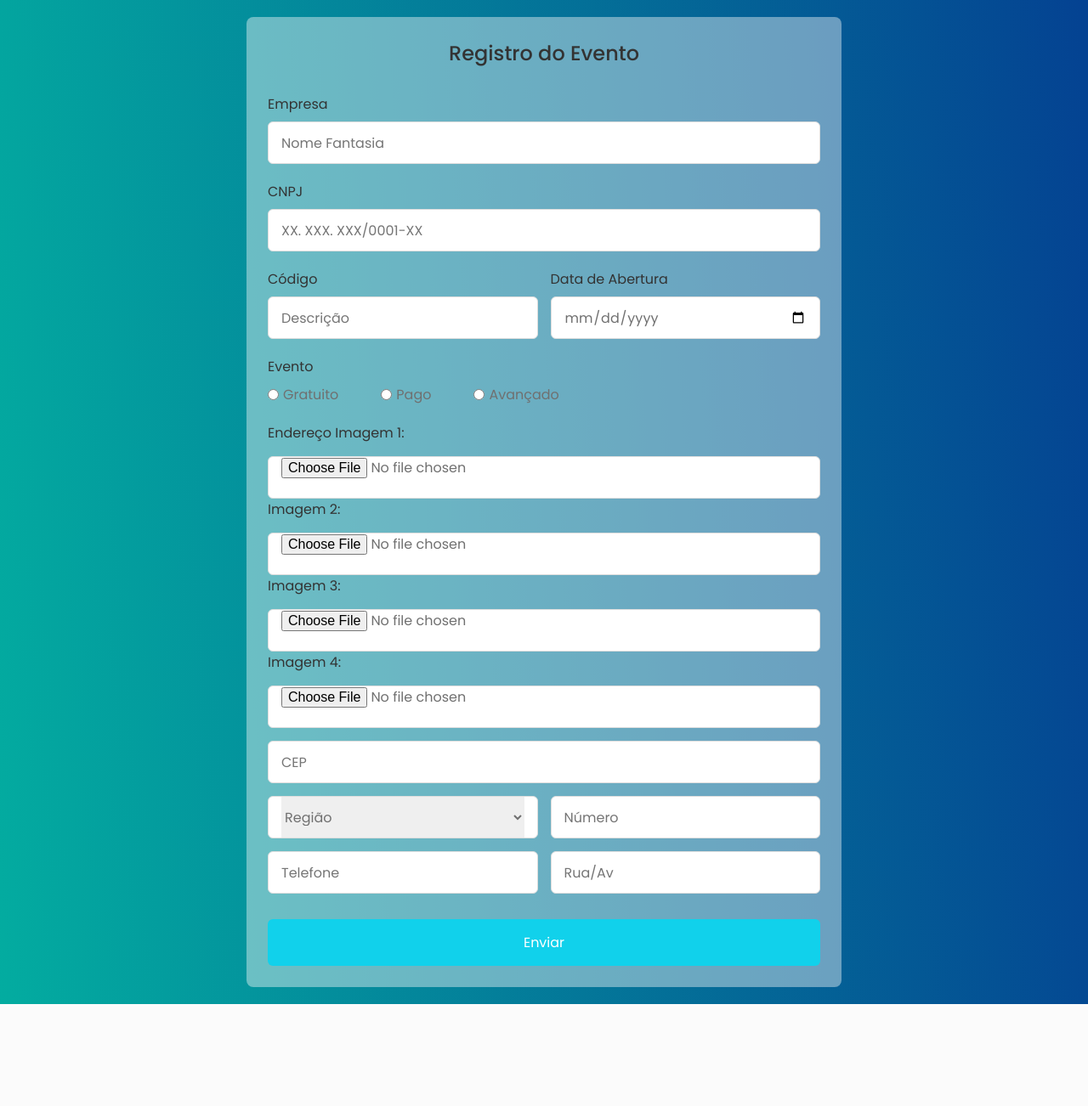
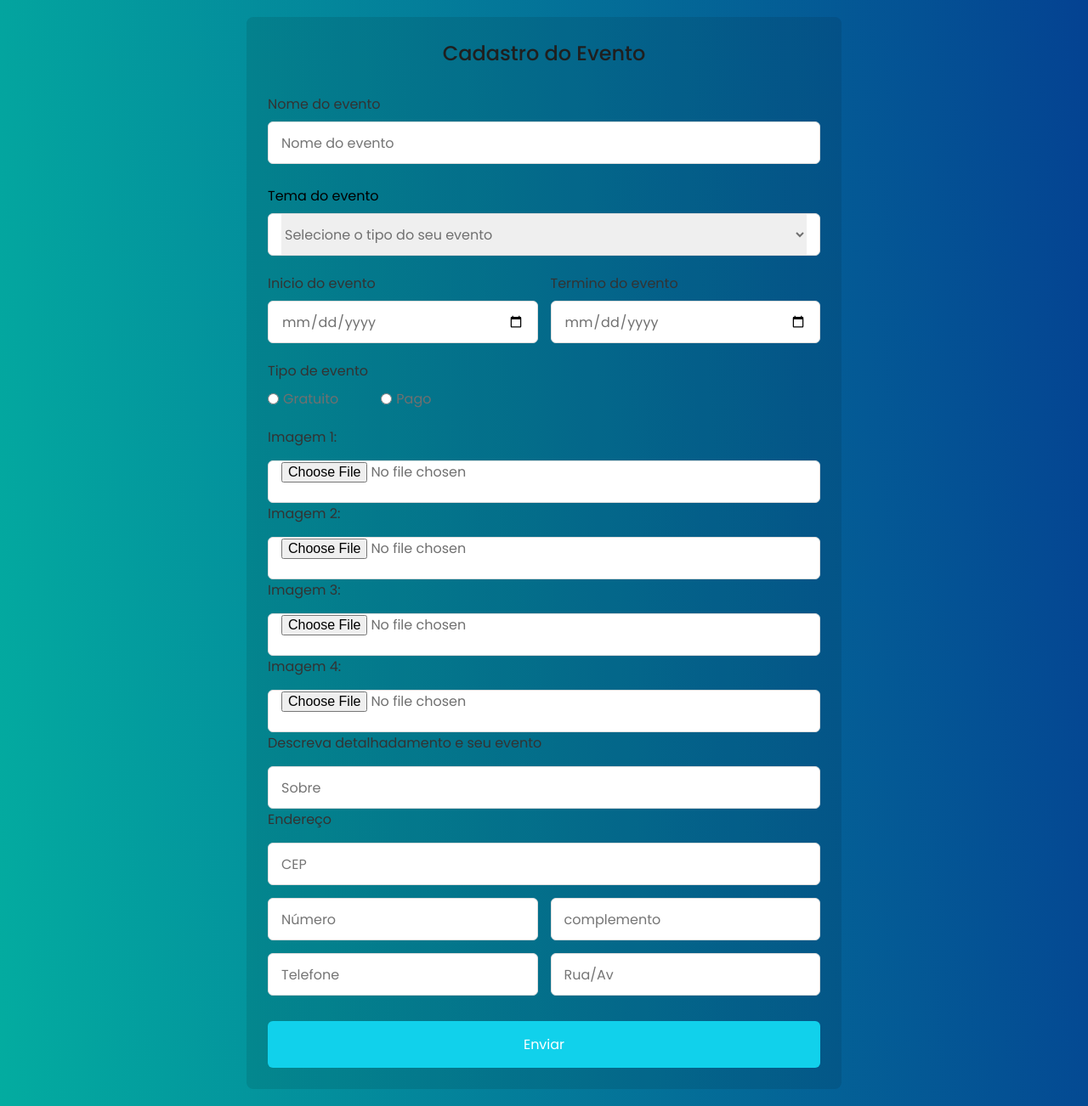
Before and after one commit to ViniciusWilber/TakeTicket, a PHP site: page /cadastroevento.html in a window 1280 px wide. Shown: the whole page at 85% size. Before the commit the page ends 1182 px from the top, so only its background shows below. Run offline with PHP 8.4, Linux system fonts and the light colour scheme.

Commit message:
correção das fotos e da pagina de cadastro

```diff
--- a/cadastroevento.html
+++ b/cadastroevento.html
@@ -10,28 +10,39 @@
 
 <body>
     <section class="container">
-        <header>Registro do Evento</header>
+        <h1>Cadastro do Evento</h1>
         <form action="#" class="form">
             <div class="input-box">
-                <label>Empresa</label>
-                <input type="text" placeholder="Nome Fantasia" />
+                <label>Nome do evento</label>
+                <input type="text" placeholder="Nome do evento" />
             </div>
-            <div class="input-box">
-                <label>CNPJ</label>
-                <input type="text" placeholder="XX. XXX. XXX/0001-XX" />
+            <br>
+            <label>Tema do evento</label>
+            <div class="select-box">
+                <select>
+                    <option hidden>Selecione o tipo do seu evento</option>
+                    <option>Exposições</option>
+                    <option>Museus</option>
+                    <option>Sociais</option>
+                    <option>Excursões</option>
+                    <option>Trilhas</option>
+                    <option>Viagens</option>
+                    <option>Ferias</option>
+                    <option>Atrações</option>
+                </select>
             </div>
             <section class="column">
                 <div class="input-box">
-                    <label>Código</label>
-                    <input type="text" placeholder="Descrição" />
+                    <label>Inicio do evento</label>
+                    <input type="date" placeholder="dd/mm/aaaa" />
                 </div>
                 <div class="input-box">
-                    <label>Data de Abertura</label>
+                    <label>Termino do evento</label>
                     <input type="date" placeholder="dd/mm/aaaa" />
                 </div>
             </section>
             <section class="gender-box">
-                <h3>Evento</h3>
+                <h3>Tipo de evento</h3>
                 <div class="gender-option">
                     <div class="gender">
                         <input type="radio" id="check" name="gender" />
@@ -41,15 +52,10 @@
                         <input type="radio" id="check" name="gender" />
                         <label for="check">Pago</label>
                     </div>
-                    <div class="gender">
-                        <input type="radio" id="check" name="gender" />
-                        <label for="check">Avançado</label>
-                    </div>
                 </div>
             </section>
 
             <section class="input-box endereço">
-                <label>Endereço</label>
                 <label for="image1">Imagem 1:</label>
                 <input type="file" id="image1" name="image1" accept="image/*" />
                 <label for="image2">Imagem 2:</label>
@@ -58,18 +64,24 @@
                 <input type="file" id="image3" name="image3" accept="image/*" />
                 <label for="image4">Imagem 4:</label>
                 <input type="file" id="image4" name="image4" accept="image/*" />
+                <br>
+
+                <label>Descreva detalhadamento e seu evento</label>
+                <input type="text" placeholder="Sobre" />
+                <label>Endereço</label>
                 <input type="text" placeholder="CEP" />
                 <div class="column">
-                    <div class="select-box">
+                    <!-- <div class="select-box">
                         <select>
-                            <option hidden>Região</option><!--Função Selecionar-->
+                            <option hidden>Região</option>
                             <option>Zona Sul</option>
                             <option>Zona Norte</option>
                             <option>Zona Oeste</option>
                             <option>Zona Leste</option>
                         </select>
-                    </div>
+                    </div> -->
                     <input type="text" placeholder="Número" />
+                    <input type="text" placeholder="complemento" />
                 </div>
                 <div class="column">
                     <input type="number" placeholder="Telefone" />
--- a/css/cadastroEvento.css
+++ b/css/cadastroEvento.css
@@ -18,14 +18,14 @@ body{
   position: relative;
   max-width: 700px;
   width: 100%;
-  background: #fafafa6b;
+  background: #050f0f1a;
   padding: 25px;
   border-radius: 8px;
 
 }
-.container header{
+.container h1{
   font-size: 1.5rem;
-  color: #333;
+  color: #1f1f1f;
   font-weight: 500;
   text-align: center;
 }
@@ -88,8 +88,6 @@ form input{
 .endereço :where(input, .select-box){
   margin-top: 15px;
 }
-
-
 .select-box select {
   height: 100%;
   width: 100%;
```
Also changed, not shown: pagina1.html (+15 -15 lines).
